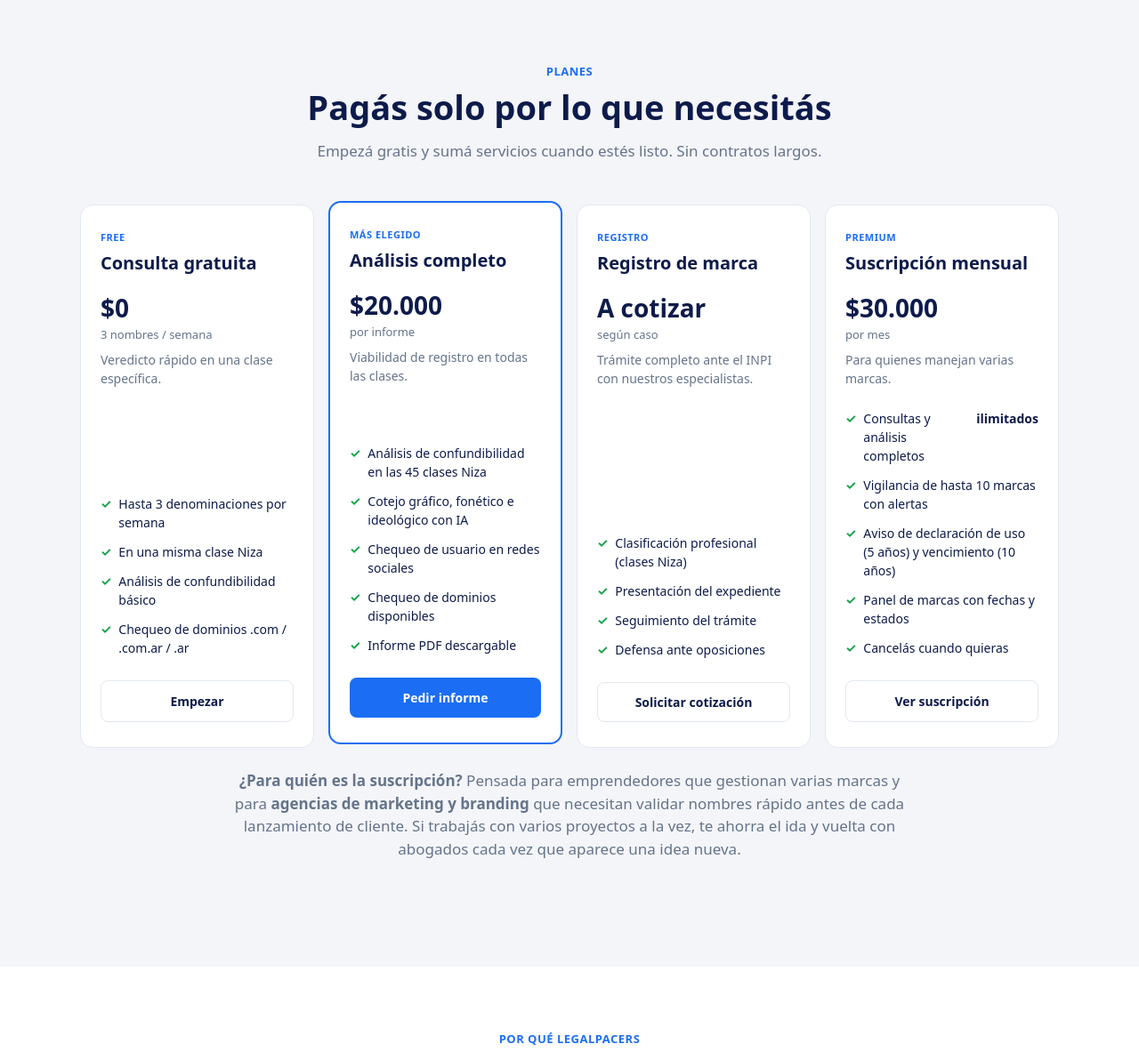
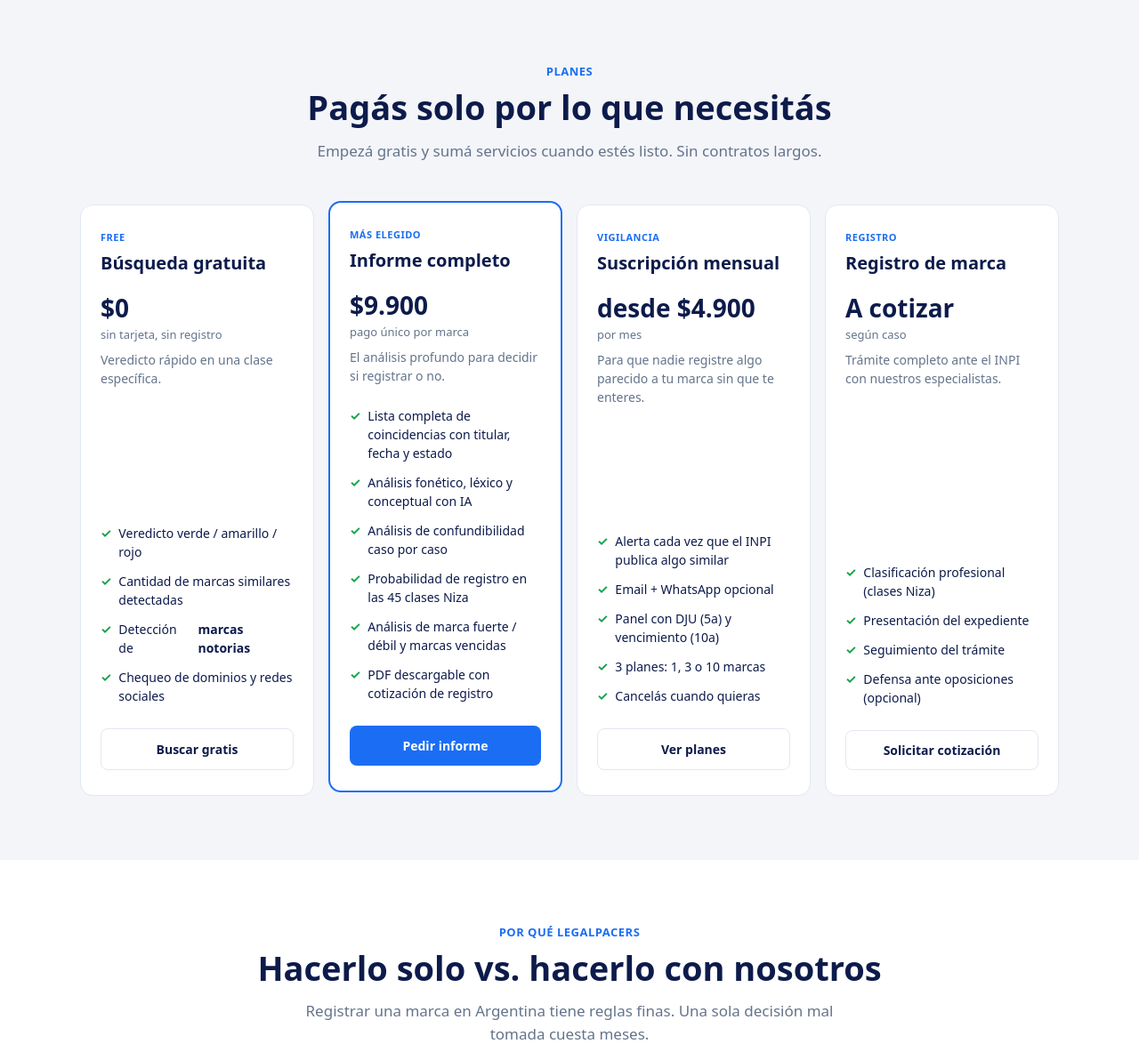
Before and after one commit to tomas623/tomas, a Flask app: page / in a window 1280 px wide. Shown: the part 1351-2534 px from the top of the page at 89% size. Run offline with Flask 3, Linux system fonts and the light colour scheme; some libraries are stand-ins or nearby versions.

Commit message:
Pivot: vigilancia mensual + informe \$9.900 + free acotado
Nueva estructura de precios:
- Informe Completo: \$9.900 (pago único por marca) — antes \$15.000
- Vigilancia Individual: \$4.900/mes (1 marca)
- Vigilancia Multi: \$9.900/mes (hasta 3 marcas) — \"más elegido\"
- Vigilancia Portfolio: \$20.000/mes (hasta 10 marcas)
- Anual: 10 cuotas (2 meses gratis)

Free tier acotado:
- Veredicto + cantidad de matches + identicas detectadas
- Detección de marca notoria (denominación, sin scores)
- Dominios + redes sociales
- Tease: 'Detectamos X marcas, Y clases con riesgo' → CTA pago
- Listado completo de incluye_en_informe (8 ítems)
- Sin matches detallados, sin scores, sin probabilidad por clase

Rate limit free: 50/IP/24h (anti-scraping, no UX-blocker)

/premium rediseñado:
- 3 tier cards (Individual / Multi / Portfolio)
- Toggle Mensual/Anual con badge '2 meses GRATIS'
- Hero: 'que nadie registre algo parecido sin que te enteres'
- Sección 'Qué incluye' rescrita: SIN 'consultas ilimitadas' como gancho,
  con bonus 'búsquedas e informes incluidos para suscriptores'
- Nota destacada: oposiciones se cotizan aparte por caso

Backend:
- premium.py: PLAN_TIERS dict + endpoint acepta plan_tier
- Crea SuscripcionVigilancia con tipo='vigilancia_<tier>' (legacy 'premium'
  sigue funcionando para suscriptores viejos)
- services/auth.has_active_premium: reconoce los nuevos tipos

```diff
--- a/routes/dashboard.py
+++ b/routes/dashboard.py
@@ -22,8 +22,10 @@ from services.auth import current_user, has_active_premium, login_required, prem
 logger = logging.getLogger(__name__)
 bp = Blueprint("dashboard", __name__)
 
-PRECIO_VIGILANCIA_MARCA = float(os.getenv("PRECIO_VIGILANCIA_MARCA", "1500"))
-PRECIO_VIGILANCIA_PORTFOLIO = float(os.getenv("PRECIO_VIGILANCIA_PORTFOLIO", "50000"))
+PRECIO_VIGILANCIA_MARCA = float(os.getenv("PRECIO_VIGILANCIA_INDIVIDUAL",
+                                           os.getenv("PRECIO_VIGILANCIA_MARCA", "4900")))
+PRECIO_VIGILANCIA_MULTI = float(os.getenv("PRECIO_VIGILANCIA_MULTI", "9900"))
+PRECIO_VIGILANCIA_PORTFOLIO = float(os.getenv("PRECIO_VIGILANCIA_PORTFOLIO", "20000"))
 
 
 def _ok(data, status=200):
@@ -1738,6 +1740,7 @@ def dashboard_page():
 def api_precios():
     return _ok({
         "vigilancia_marca": PRECIO_VIGILANCIA_MARCA,
+        "vigilancia_multi": PRECIO_VIGILANCIA_MULTI,
         "vigilancia_portfolio": PRECIO_VIGILANCIA_PORTFOLIO,
         "vigilancia_cap": PREMIUM_VIGILANCIA_CAP,
         "consulta_completa": float(os.getenv("PRECIO_CONSULTA_COMPLETA", "15000")),
--- a/routes/premium.py
+++ b/routes/premium.py
@@ -37,8 +37,39 @@ logger = logging.getLogger(__name__)
 bp = Blueprint("premium", __name__)
 
 EMAIL_RE = re.compile(r"^[^\s@]+@[^\s@]+\.[^\s@]+$")
-PRECIO_PREMIUM_MES = float(os.getenv("PRECIO_PREMIUM_MES", "30000"))
-PRECIO_PREMIUM_ANUAL = float(os.getenv("PRECIO_PREMIUM_ANUAL", "300000"))
+
+# 3 tiers de vigilancia (mensual). Anual = 10 meses (2 gratis).
+PRECIO_VIGILANCIA_INDIVIDUAL = float(os.getenv("PRECIO_VIGILANCIA_INDIVIDUAL", "4900"))
+PRECIO_VIGILANCIA_MULTI = float(os.getenv("PRECIO_VIGILANCIA_MULTI", "9900"))
+PRECIO_VIGILANCIA_PORTFOLIO = float(os.getenv("PRECIO_VIGILANCIA_PORTFOLIO", "20000"))
+
+# Legacy (mantengo para compat con código viejo)
+PRECIO_PREMIUM_MES = PRECIO_VIGILANCIA_MULTI
+PRECIO_PREMIUM_ANUAL = PRECIO_VIGILANCIA_MULTI * 10
+
+PLAN_TIERS = {
+    "individual": {
+        "nombre": "Individual",
+        "marcas_incluidas": 1,
+        "precio_mes": PRECIO_VIGILANCIA_INDIVIDUAL,
+        "precio_anual": PRECIO_VIGILANCIA_INDIVIDUAL * 10,
+        "descripcion": "Para quien tiene 1 marca registrada y quiere dormir tranquilo.",
+    },
+    "multi": {
+        "nombre": "Multi",
+        "marcas_incluidas": 3,
+        "precio_mes": PRECIO_VIGILANCIA_MULTI,
+        "precio_anual": PRECIO_VIGILANCIA_MULTI * 10,
+        "descripcion": "Emprendedores con hasta 3 marcas o sub-marcas activas.",
+    },
+    "portfolio": {
+        "nombre": "Portfolio",
+        "marcas_incluidas": 10,
+        "precio_mes": PRECIO_VIGILANCIA_PORTFOLIO,
+        "precio_anual": PRECIO_VIGILANCIA_PORTFOLIO * 10,
+        "descripcion": "PyMEs y agencias con portfolio de marcas. Incluye soporte priority.",
+    },
+}
 
 
 def _ok(data, status=200):
@@ -61,14 +92,11 @@ def premium_page():
     reason = request.args.get("reason", "")
     aviso = ""
     if reason == "needs_subscription":
-        aviso = ("Para acceder al panel necesitás una suscripción Premium activa. "
-                 "Suscribite acá abajo y te mandamos las credenciales por email.")
+        aviso = ("Para acceder al panel de marcas necesitás una suscripción de vigilancia activa. "
+                 "Elegí el plan que mejor se ajuste y te mandamos las credenciales por email.")
     return render_template_string(
         PREMIUM_PAGE,
-        precio_mes=int(PRECIO_PREMIUM_MES),
-        precio_anual=int(PRECIO_PREMIUM_ANUAL),
-        precio_anual_equiv=int(PRECIO_PREMIUM_ANUAL / 12),
-        descuento_pct=int((1 - PRECIO_PREMIUM_ANUAL / (PRECIO_PREMIUM_MES * 12)) * 100),
+        tiers=PLAN_TIERS,
         aviso=aviso,
     )
 
@@ -79,11 +107,16 @@ def iniciar():
     email = (data.get("email") or "").strip().lower()
     nombre = (data.get("nombre") or "").strip() or None
     telefono = (data.get("telefono") or "").strip() or None
+    plan_tier = (data.get("plan_tier") or "multi").strip().lower()
+    if plan_tier not in PLAN_TIERS:
+        plan_tier = "multi"
     plan_freq = (data.get("plan_freq") or "mensual").strip().lower()
     if plan_freq not in ("mensual", "anual"):
         plan_freq = "mensual"
     auto_renew = bool(data.get("auto_renew", True))
-    monto = PRECIO_PREMIUM_ANUAL if plan_freq == "anual" else PRECIO_PREMIUM_MES
+
+    tier_data = PLAN_TIERS[plan_tier]
+    monto = tier_data["precio_anual"] if plan_freq == "anual" else tier_data["precio_mes"]
 
     if not EMAIL_RE.match(email):
         return _err("Email inválido")
@@ -110,19 +143,23 @@ def iniciar():
             if telefono and not user.telefono:
                 user.telefono = telefono
 
-        # Si ya tiene una premium activa, no duplicamos
+        # Si ya tiene una suscripción de vigilancia activa, no duplicamos
         existing = (s.query(SuscripcionVigilancia)
-                    .filter_by(user_id=user.id, tipo="premium")
+                    .filter_by(user_id=user.id)
+                    .filter(SuscripcionVigilancia.tipo.in_(["premium", "vigilancia_individual",
+                                                              "vigilancia_multi", "vigilancia_portfolio"]))
                     .filter(SuscripcionVigilancia.status.in_(["active", "pending"]))
                     .first())
         if existing and existing.status == "active":
-            return _err("Ya tenés una suscripción premium activa. Iniciá sesión.", 409)
+            return _err("Ya tenés una suscripción activa. Iniciá sesión.", 409)
 
+        nuevo_tipo = f"vigilancia_{plan_tier}"
         sub = existing or SuscripcionVigilancia(
-            user_id=user.id, tipo="premium", status="pending",
+            user_id=user.id, tipo=nuevo_tipo, status="pending",
             monto=monto, plan_freq=plan_freq, auto_renew=auto_renew,
         )
         if existing:
+            sub.tipo = nuevo_tipo
             sub.monto = monto
             sub.plan_freq = plan_freq
             sub.auto_renew = auto_renew
@@ -208,11 +245,11 @@ PREMIUM_PAGE = """<!DOCTYPE html>
 <nav class="nav"><a href="/">← Volver a la home</a></nav>
 
 <main>
-  <span class="badge">Plan Premium</span>
-  <h1>Consultas ilimitadas + vigilancia automática</h1>
+  <span class="badge">Vigilancia de marcas</span>
+  <h1>Que nadie registre algo parecido a tu marca sin que te enteres</h1>
   <p style="color:#475569;font-size:17px">
-    Para quienes manejan varias marcas y necesitan validar nombres seguido sin
-    pagar consulta por consulta.
+    Vigilamos el boletín del INPI todas las semanas. Si aparece una marca similar
+    a las tuyas, te avisamos por email y WhatsApp para que puedas presentar oposición a tiempo.
   </p>
 
   {% if aviso %}
@@ -222,49 +259,57 @@ PREMIUM_PAGE = """<!DOCTYPE html>
   </div>
   {% endif %}
 
-  <div class="card" style="padding:18px">
-    <div style="display:grid;grid-template-columns:1fr 1fr;gap:12px">
-      <label style="border:2px solid #E2E8F0;border-radius:12px;padding:18px;cursor:pointer;
-                    transition:.15s" :style="form.plan_freq==='mensual' ? 'border-color:#1B6EF3;background:#F0F5FF' : ''">
-        <input type="radio" value="mensual" x-model="form.plan_freq" style="display:none">
-        <div style="font-weight:700;font-size:16px;color:#0D1B4B">Mensual</div>
-        <div style="font-size:28px;font-weight:800;color:#1B6EF3;margin:6px 0 2px">
-          ${{ "{:,}".format(precio_mes).replace(",", ".") }}
-        </div>
-        <div style="font-size:13px;color:#64748b">por mes</div>
-      </label>
+  <!-- TIER PICKER (3 columnas) -->
+  <div style="display:grid;grid-template-columns:repeat(auto-fit,minmax(220px,1fr));gap:14px;margin:24px 0">
+    {% for key, t in tiers.items() %}
+    <label style="border:2px solid #E2E8F0;border-radius:14px;padding:20px;cursor:pointer;
+                  transition:.15s;background:#fff{% if key == 'multi' %};position:relative{% endif %}"
+           :style="form.plan_tier==='{{ key }}' ? 'border-color:#1B6EF3;background:#F0F5FF' : ''">
+      <input type="radio" value="{{ key }}" x-model="form.plan_tier" style="display:none">
+      {% if key == 'multi' %}
+      <div style="position:absolute;top:-10px;right:12px;background:#16A34A;color:#fff;
+                  font-size:10px;font-weight:700;padding:3px 8px;border-radius:99px">
+        Más elegido
+      </div>
+      {% endif %}
+      <div style="font-weight:700;font-size:18px;color:#0D1B4B">{{ t.nombre }}</div>
+      <div style="font-size:32px;font-weight:800;color:#1B6EF3;margin:6px 0 0">
+        $<span x-text="(form.plan_freq==='anual' ? {{ t.precio_anual|int }} : {{ t.precio_mes|int }}).toLocaleString('es-AR')"></span>
+      </div>
+      <div style="font-size:12px;color:#64748b;margin-bottom:10px">
+        <span x-text="form.plan_freq==='anual' ? '/ año (10 cuotas)' : '/ mes'"></span>
+      </div>
+      <div style="font-size:14px;color:#0D1B4B;line-height:1.5">
+        Hasta <strong>{{ t.marcas_incluidas }}</strong> marca{% if t.marcas_incluidas > 1 %}s{% endif %} vigilada{% if t.marcas_incluidas > 1 %}s{% endif %}
+      </div>
+      <div style="font-size:12px;color:#64748b;margin-top:6px">{{ t.descripcion }}</div>
+    </label>
+    {% endfor %}
+  </div>
 
-      <label style="border:2px solid #E2E8F0;border-radius:12px;padding:18px;cursor:pointer;
-                    transition:.15s;position:relative" :style="form.plan_freq==='anual' ? 'border-color:#1B6EF3;background:#F0F5FF' : ''">
-        <input type="radio" value="anual" x-model="form.plan_freq" style="display:none">
-        <div style="position:absolute;top:-10px;right:12px;background:#16A34A;color:#fff;
-                    font-size:11px;font-weight:700;padding:3px 8px;border-radius:99px">
-          {{ descuento_pct }}% OFF
-        </div>
-        <div style="font-weight:700;font-size:16px;color:#0D1B4B">Anual</div>
-        <div style="font-size:28px;font-weight:800;color:#1B6EF3;margin:6px 0 2px">
-          ${{ "{:,}".format(precio_anual).replace(",", ".") }}
-        </div>
-        <div style="font-size:13px;color:#64748b">
-          por año (equiv. ${{ "{:,}".format(precio_anual_equiv).replace(",", ".") }}/mes)
-        </div>
-      </label>
+  <!-- BILLING TOGGLE -->
+  <div style="display:flex;justify-content:center;align-items:center;gap:8px;margin:14px 0">
+    <span style="font-size:13px;color:#64748b">Mensual</span>
+    <label style="position:relative;display:inline-block;width:48px;height:24px;cursor:pointer">
+      <input type="checkbox" x-model="anualToggle" @change="form.plan_freq = anualToggle ? 'anual' : 'mensual'"
+             style="opacity:0;width:0;height:0">
+      <span :style="(anualToggle ? 'background:#1B6EF3' : 'background:#CBD5E1') + ';position:absolute;top:0;left:0;right:0;bottom:0;border-radius:24px;transition:.15s'"></span>
+      <span :style="'transform:translateX(' + (anualToggle ? '24px' : '2px') + ');position:absolute;top:2px;left:0;width:20px;height:20px;background:#fff;border-radius:50%;transition:.15s'"></span>
+    </label>
+    <span style="font-size:13px;color:#0D1B4B;font-weight:600">Anual <span style="background:#DCFCE7;color:#16A34A;font-size:10px;padding:2px 6px;border-radius:99px;margin-left:4px">2 meses GRATIS</span></span>
+  </div>
+
+  <label style="display:flex;gap:10px;align-items:flex-start;cursor:pointer;
+                margin:18px 0;padding:12px;background:#F4F5F9;border-radius:8px">
+    <input type="checkbox" x-model="form.auto_renew" style="margin-top:3px">
+    <div>
+      <div style="font-weight:600">Renovación automática</div>
+      <div style="font-size:13px;color:#64748b">
+        Activado por defecto. Si lo desactivás, te avisamos antes del vencimiento
+        para que renueves manualmente.
+      </div>
     </div>
-
-    <label style="display:flex;gap:10px;align-items:flex-start;cursor:pointer;
-                  margin-top:18px;padding:12px;background:#F4F5F9;border-radius:8px">
-      <input type="checkbox" x-model="form.auto_renew" style="margin-top:3px">
-      <div>
-        <div style="font-weight:600">Renovación automática</div>
-        <div style="font-size:13px;color:#64748b">
-          Activado por defecto: te cobramos cada
-          <span x-text="form.plan_freq==='anual' ? 'año' : 'mes'"></span>
-          y mantenés acceso sin interrupciones. Si lo desactivás, te avisamos antes del
-          vencimiento para que renueves manualmente.
-        </div>
-      </div>
-    </label>
-  </div>
+  </label>
 
   <div class="card">
     <h2>¿Qué incluye?</h2>
@@ -272,41 +317,48 @@ PREMIUM_PAGE = """<!DOCTYPE html>
     <div class="feat">
       <div class="check">✓</div>
       <div class="feat-text">
-        <strong>Consultas y análisis completos ilimitados</strong>
-        <span>Sin el límite de 3 búsquedas por semana. Acceso al análisis de confundibilidad en las 45 clases para cada marca.</span>
+        <strong>Vigilancia semanal del boletín INPI</strong>
+        <span>Cada miércoles que el INPI publica boletín nuevo, lo escaneamos contra tus marcas.</span>
       </div>
     </div>
 
     <div class="feat">
       <div class="check">✓</div>
       <div class="feat-text">
-        <strong>Vigilancia automática de hasta 10 marcas</strong>
-        <span>Cada semana revisamos el boletín del INPI y te avisamos si aparece alguna marca similar a las tuyas.</span>
+        <strong>Alertas por email + WhatsApp</strong>
+        <span>Te avisamos en menos de 7 días desde la publicación, con el detalle de la marca similar y el plazo para oponerte.</span>
       </div>
     </div>
 
     <div class="feat">
       <div class="check">✓</div>
       <div class="feat-text">
-        <strong>Aviso de declaración de uso (5 años) y vencimiento (10 años)</strong>
-        <span>No te olvidás de los hitos legales que mantienen tus marcas vigentes.</span>
+        <strong>Panel con tus marcas</strong>
+        <span>Cargás tus marcas (manualmente o con Excel) y seguís DJU (5 años), vencimiento (10 años) y oposiciones en un solo lugar.</span>
       </div>
     </div>
 
     <div class="feat">
       <div class="check">✓</div>
       <div class="feat-text">
-        <strong>Panel de marcas</strong>
-        <span>Cargás todas tus marcas (registradas o en trámite) y seguís fechas y estados en un solo lugar.</span>
+        <strong>Búsquedas e informes completos sin pagar por separado</strong>
+        <span>Como suscriptor, podés hacer todos los informes completos que quieras dentro del panel.</span>
       </div>
     </div>
 
     <div class="feat">
       <div class="check">✓</div>
       <div class="feat-text">
-        <strong>Sin permanencia</strong>
-        <span>Cancelás desde tu panel cuando quieras, sin penalidad.</span>
+        <strong>Sin permanencia · cancelás cuando quieras</strong>
+        <span>Si decidís cancelar, mantenés el acceso hasta el fin del período pagado.</span>
       </div>
+    </div>
+
+    <div style="border-top:1px solid #E2E8F0;margin:18px 0 0;padding-top:14px;font-size:13px;color:#64748b">
+      <strong>Importante:</strong> la suscripción cubre vigilancia + alertas + panel. La
+      <strong>presentación de oposiciones</strong> es un servicio aparte que se cotiza por caso
+      (es trabajo de abogado y depende de la complejidad). Cuando llega una alerta relevante,
+      te pasamos la cotización antes de avanzar.
     </div>
   </div>
 
@@ -355,8 +407,11 @@ PREMIUM_PAGE = """<!DOCTYPE html>
 </main>
 
 <script>
-const PRECIO_MES = {{ precio_mes }};
-const PRECIO_ANUAL = {{ precio_anual }};
+const TIERS = {
+{% for key, t in tiers.items() %}
+  "{{ key }}": {nombre:"{{ t.nombre }}", marcas:{{ t.marcas_incluidas }}, precio_mes:{{ t.precio_mes|int }}, precio_anual:{{ t.precio_anual|int }}},
+{% endfor %}
+};
 
 const COUNTRY_CODES = [
   {iso:'AR', code:'54', name:'Argentina', flag:'🇦🇷'},
@@ -381,11 +436,15 @@ const COUNTRY_CODES = [
 function premium(){
   return {
     COUNTRY_CODES,
-    form: {email:'', nombre:'', tel_cc:'54', tel_num:'', plan_freq:'mensual', auto_renew: true},
+    TIERS,
+    form: {email:'', nombre:'', tel_cc:'54', tel_num:'',
+            plan_tier:'multi', plan_freq:'mensual', auto_renew: true},
+    anualToggle: false,
     cargando: false,
     errorMsg: '',
     precioActual(){
-      return this.form.plan_freq === 'anual' ? PRECIO_ANUAL : PRECIO_MES;
+      const tier = TIERS[this.form.plan_tier] || TIERS.multi;
+      return this.form.plan_freq === 'anual' ? tier.precio_anual : tier.precio_mes;
     },
     async iniciar(){
       if(!this.form.email.trim()){
@@ -404,6 +463,7 @@ function premium(){
             email: this.form.email,
             nombre: this.form.nombre,
             telefono: telefonoFull,
+            plan_tier: this.form.plan_tier,
             plan_freq: this.form.plan_freq,
             auto_renew: this.form.auto_renew,
           }),
--- a/templates/index.html
+++ b/templates/index.html
@@ -328,31 +328,47 @@
     <div class="plans-grid">
       <div class="plan">
         <div class="plan-tag">Free</div>
-        <h3>Consulta gratuita</h3>
-        <div class="plan-price">$0<small>3 nombres / semana</small></div>
+        <h3>Búsqueda gratuita</h3>
+        <div class="plan-price">$0<small>sin tarjeta, sin registro</small></div>
         <p class="plan-desc">Veredicto rápido en una clase específica.</p>
         <ul>
-          <li>Hasta 3 denominaciones por semana</li>
-          <li>En una misma clase Niza</li>
-          <li>Análisis de confundibilidad básico</li>
-          <li>Chequeo de dominios .com / .com.ar / .ar</li>
+          <li>Veredicto verde / amarillo / rojo</li>
+          <li>Cantidad de marcas similares detectadas</li>
+          <li>Detección de <strong>marcas notorias</strong></li>
+          <li>Chequeo de dominios y redes sociales</li>
         </ul>
-        <a onclick="document.getElementById('marca').focus()" class="btn btn-outline" style="cursor:pointer">Empezar</a>
+        <a onclick="document.getElementById('marca').focus()" class="btn btn-outline" style="cursor:pointer">Buscar gratis</a>
       </div>
 
       <div class="plan featured">
         <div class="plan-tag">Más elegido</div>
-        <h3>Análisis completo</h3>
-        <div class="plan-price">$20.000<small>por informe</small></div>
-        <p class="plan-desc">Viabilidad de registro en todas las clases.</p>
+        <h3>Informe completo</h3>
+        <div class="plan-price">$9.900<small>pago único por marca</small></div>
+        <p class="plan-desc">El análisis profundo para decidir si registrar o no.</p>
         <ul>
-          <li>Análisis de confundibilidad en las 45 clases Niza</li>
-          <li>Cotejo gráfico, fonético e ideológico con IA</li>
-          <li>Chequeo de usuario en redes sociales</li>
-          <li>Chequeo de dominios disponibles</li>
-          <li>Informe PDF descargable</li>
+          <li>Lista completa de coincidencias con titular, fecha y estado</li>
+          <li>Análisis fonético, léxico y conceptual con IA</li>
+          <li>Análisis de confundibilidad caso por caso</li>
+          <li>Probabilidad de registro en las 45 clases Niza</li>
+          <li>Análisis de marca fuerte / débil y marcas vencidas</li>
+          <li>PDF descargable con cotización de registro</li>
         </ul>
         <a onclick="document.getElementById('marca').focus()" class="btn btn-primary" style="cursor:pointer">Pedir informe</a>
+      </div>
+
+      <div class="plan">
+        <div class="plan-tag">Vigilancia</div>
+        <h3>Suscripción mensual</h3>
+        <div class="plan-price">desde $4.900<small>por mes</small></div>
+        <p class="plan-desc">Para que nadie registre algo parecido a tu marca sin que te enteres.</p>
+        <ul>
+          <li>Alerta cada vez que el INPI publica algo similar</li>
+          <li>Email + WhatsApp opcional</li>
+          <li>Panel con DJU (5a) y vencimiento (10a)</li>
+          <li>3 planes: 1, 3 o 10 marcas</li>
+          <li>Cancelás cuando quieras</li>
+        </ul>
+        <a href="/premium" class="btn btn-outline">Ver planes</a>
       </div>
 
       <div class="plan">
@@ -364,34 +380,11 @@
           <li>Clasificación profesional (clases Niza)</li>
           <li>Presentación del expediente</li>
           <li>Seguimiento del trámite</li>
-          <li>Defensa ante oposiciones</li>
+          <li>Defensa ante oposiciones (opcional)</li>
         </ul>
         <button class="btn btn-outline" @click="modalCotizar=true">Solicitar cotización</button>
       </div>
-
-      <div class="plan">
-        <div class="plan-tag">Premium</div>
-        <h3>Suscripción mensual</h3>
-        <div class="plan-price">$30.000<small>por mes</small></div>
-        <p class="plan-desc">Para quienes manejan varias marcas.</p>
-        <ul>
-          <li>Consultas y análisis completos <strong>ilimitados</strong></li>
-          <li>Vigilancia de hasta 10 marcas con alertas</li>
-          <li>Aviso de declaración de uso (5 años) y vencimiento (10 años)</li>
-          <li>Panel de marcas con fechas y estados</li>
-          <li>Cancelás cuando quieras</li>
-        </ul>
-        <a href="/premium" class="btn btn-outline">Ver suscripción</a>
-      </div>
     </div>
-
-    <p class="section-sub" style="margin-top:24px;max-width:780px">
-      <strong>¿Para quién es la suscripción?</strong> Pensada para emprendedores que
-      gestionan varias marcas y para <strong>agencias de marketing y branding</strong> que
-      necesitan validar nombres rápido antes de cada lanzamiento de cliente. Si trabajás
-      con varios proyectos a la vez, te ahorra el ida y vuelta con abogados cada vez
-      que aparece una idea nueva.
-    </p>
   </div>
 </section>
 
```
Also changed, not shown: routes/marca.py (+42 -16 lines), services/auth.py (+18 -2 lines), 1 other file.
